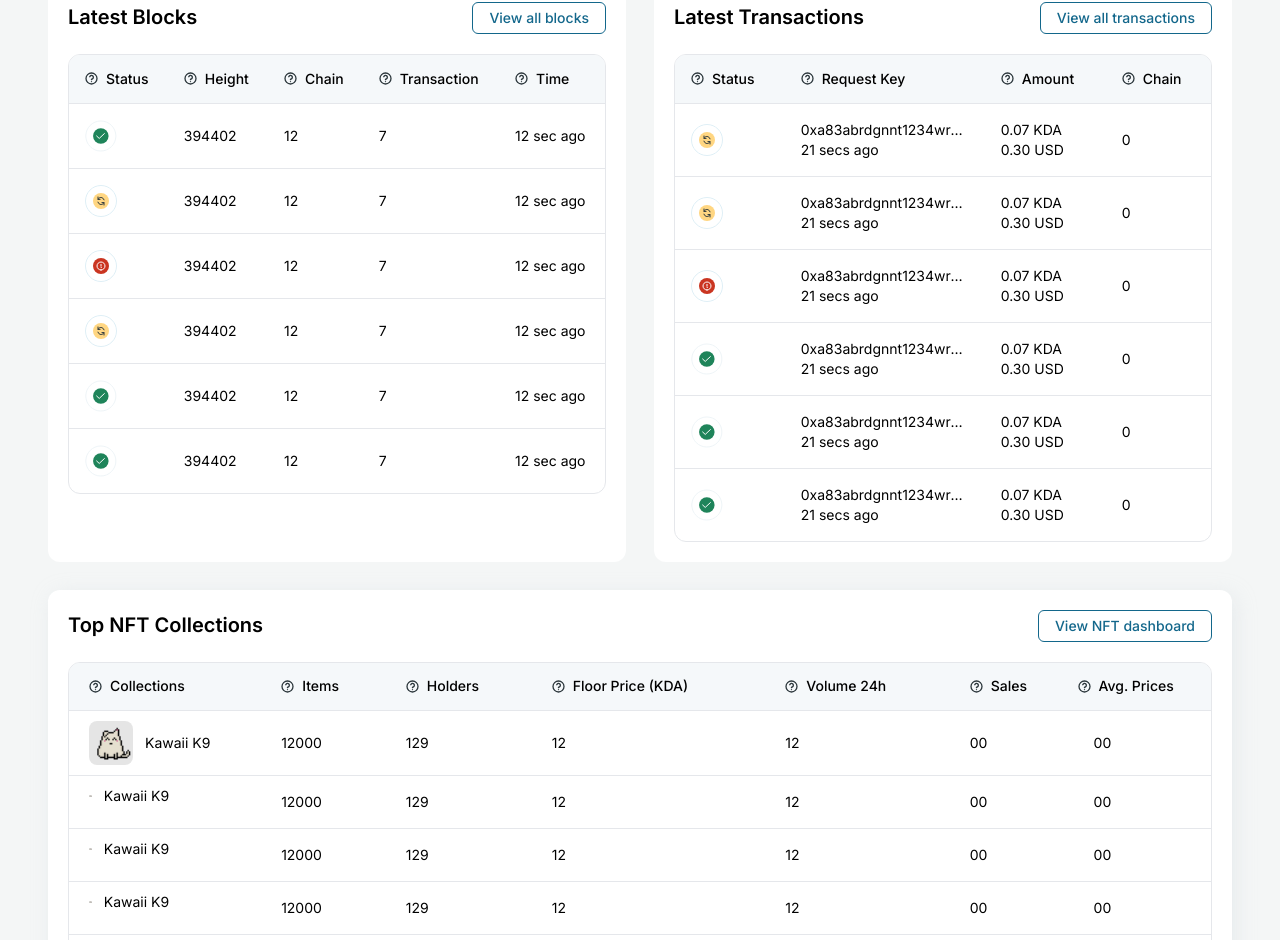
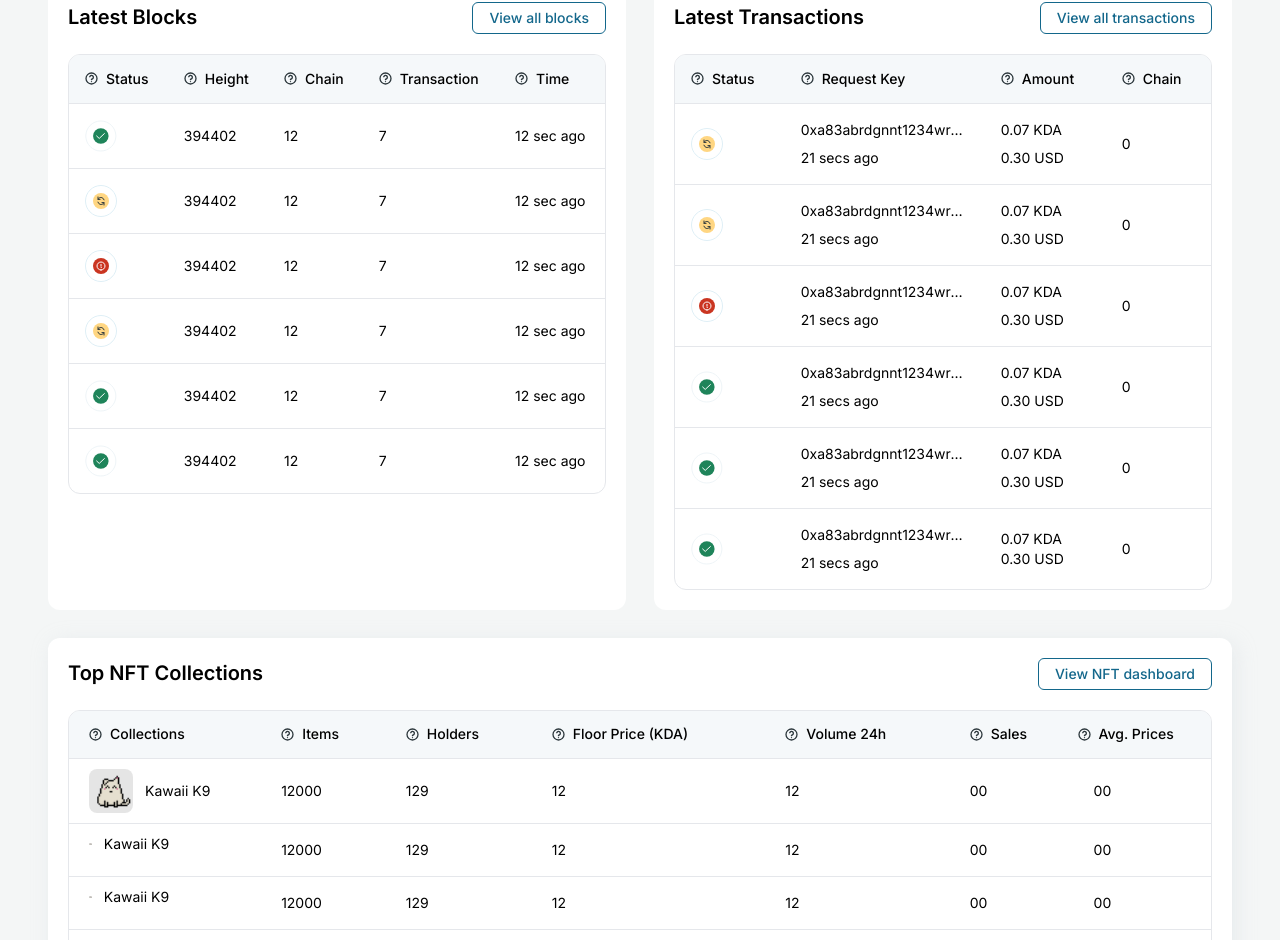
Before and after one commit to techfleetworks/k-block-app, a Next.js app: page / in a window 1280 px wide. Shown: the part 796-1736 px from the top of the page. Built offline with nearby package versions, Linux system fonts and the light colour scheme.

Commit message:
latest-transactions double row spacing

```diff
--- a/src/components/common/latest-transactions/index.jsx
+++ b/src/components/common/latest-transactions/index.jsx
@@ -62,13 +62,13 @@ const LatestTransactions = () => {
                   alt="Transaction Type Pending"
                 />
               </TableCell>
-              <TableCell className="w-[200px] inline-block">
+              <TableCell className="w-[200px] inline-block space-y-2">
                 <p className="truncate ">
                   0xa83abrdgnnt1234wrggesfgtg1297709eq725
                 </p>
                 <p>21 secs ago</p>
               </TableCell>
-              <TableCell className=""><p>0.07 KDA</p><p>0.30 USD</p></TableCell>
+              <TableCell className="space-y-2"><p>0.07 KDA</p><p>0.30 USD</p></TableCell>
               <TableCell>0</TableCell>
             </TableRow>
             <TableRow className="">
@@ -80,13 +80,13 @@ const LatestTransactions = () => {
                   alt="Transaction Type Pending"
                 />
               </TableCell>
-              <TableCell className="w-[200px] inline-block">
+              <TableCell className="w-[200px] inline-block space-y-2 ">
                 <p className="truncate ">
                   0xa83abrdgnnt1234wrggesfgtg1297709eq725
                 </p>
                 <p>21 secs ago</p>
               </TableCell>
-              <TableCell className=""><p>0.07 KDA</p><p>0.30 USD</p></TableCell>
+              <TableCell className="space-y-2"><p>0.07 KDA</p><p>0.30 USD</p></TableCell>
               <TableCell>0</TableCell>
             </TableRow>
             <TableRow className="">
@@ -98,13 +98,13 @@ const LatestTransactions = () => {
                   alt="Transaction Type Pending"
                 />
               </TableCell>
-              <TableCell className="w-[200px] inline-block">
+              <TableCell className="w-[200px] inline-block space-y-2">
                 <p className="truncate ">
                   0xa83abrdgnnt1234wrggesfgtg1297709eq725
                 </p>
                 <p>21 secs ago</p>
               </TableCell>
-              <TableCell className=""><p>0.07 KDA</p><p>0.30 USD</p></TableCell>
+              <TableCell className="space-y-2"><p>0.07 KDA</p><p>0.30 USD</p></TableCell>
               <TableCell>0</TableCell>
             </TableRow>
             <TableRow className="">
@@ -116,13 +116,13 @@ const LatestTransactions = () => {
                   alt="Transaction Type Pending"
                 />
               </TableCell>
-              <TableCell className="w-[200px] inline-block">
+              <TableCell className="w-[200px] inline-block space-y-2">
                 <p className="truncate ">
                   0xa83abrdgnnt1234wrggesfgtg1297709eq725
                 </p>
                 <p>21 secs ago</p>
               </TableCell>
-              <TableCell className=""><p>0.07 KDA</p><p>0.30 USD</p></TableCell>
+              <TableCell className="space-y-2"><p>0.07 KDA</p><p>0.30 USD</p></TableCell>
               <TableCell>0</TableCell>
             </TableRow>
             <TableRow className="">
@@ -134,13 +134,13 @@ const LatestTransactions = () => {
                   alt="Transaction Type Pending"
                 />
               </TableCell>
-              <TableCell className="w-[200px] inline-block">
+              <TableCell className="w-[200px] inline-block space-y-2">
                 <p className="truncate ">
                   0xa83abrdgnnt1234wrggesfgtg1297709eq725
                 </p>
                 <p>21 secs ago</p>
               </TableCell>
-              <TableCell className=""><p>0.07 KDA</p><p>0.30 USD</p></TableCell>
+              <TableCell className="space-y-2"><p>0.07 KDA</p><p>0.30 USD</p></TableCell>
               <TableCell>0</TableCell>
             </TableRow>
             <TableRow className="">
@@ -152,7 +152,7 @@ const LatestTransactions = () => {
                   alt="Transaction Type Pending"
                 />
               </TableCell>
-              <TableCell className="w-[200px] inline-block">
+              <TableCell className="w-[200px] inline-block space-y-2">
                 <p className="truncate ">
                   0xa83abrdgnnt1234wrggesfgtg1297709eq725
                 </p>
```
